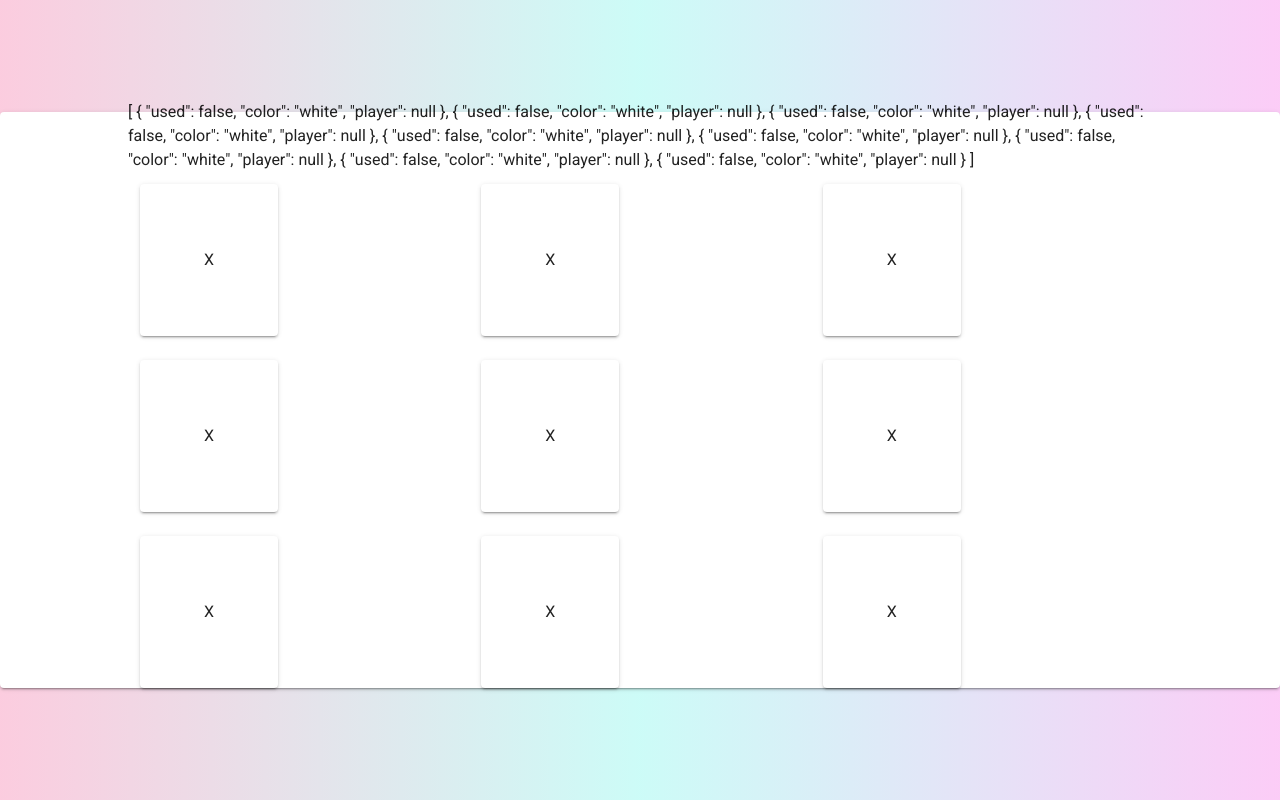
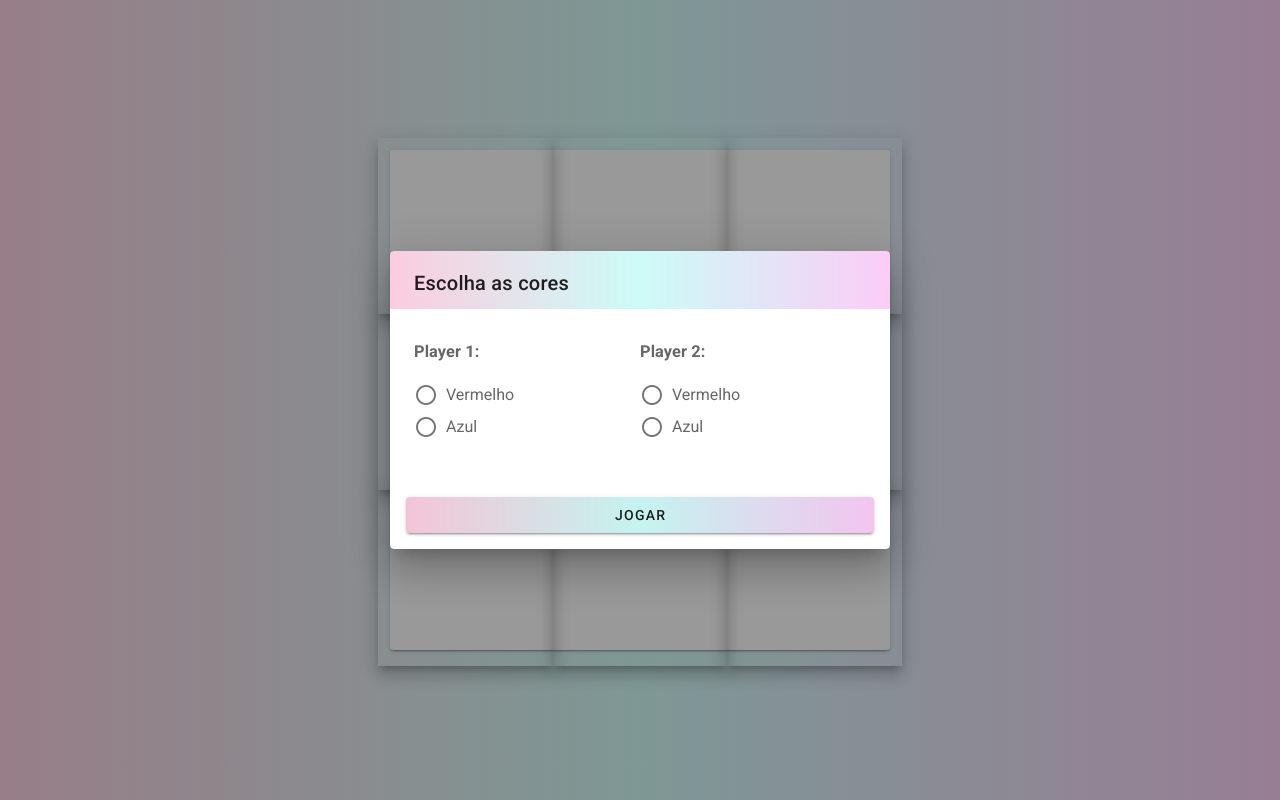
Before and after one commit to Ninja7k/the-hashgame, a Vue app in the folder front/: page / in a window 1280 px wide. Built offline with nearby package versions, Linux system fonts and the light colour scheme.

Commit message:
Adicinado icones X e O e cores

```diff
--- a/front/package.json
+++ b/front/package.json
@@ -10,6 +10,7 @@
   "dependencies": {
     "core-js": "^3.8.3",
     "register-service-worker": "^1.7.2",
+    "sweetalert2": "^11.4.23",
     "vue": "^2.6.14",
     "vue-router": "^3.5.1",
     "vuetify": "^2.6.0",
--- a/front/src/views/GameZone.vue
+++ b/front/src/views/GameZone.vue
@@ -1,26 +1,86 @@
 <template
 >
   <div class="gradiente_dark_blue size_all">
+    <v-dialog
+      persistent
+      v-model="dialog"
+      max-width="500px"
+      class="elevation-18"
+    >
+      <v-card>
+        <v-card-title class="gradiente_dark_blue"
+          >Escolha as cores</v-card-title
+        >
+        <v-card-text class="mx-auto d-flex flex mt-8">
+          <div class="" style="width: 50%">
+            <h3>Player 1:</h3>
+            <v-radio-group v-model="player_color_0">
+              <v-radio value="red" label="Vermelho"> </v-radio>
+              <v-radio value="blue" label="Azul">> </v-radio>
+            </v-radio-group>
+          </div>
+          <div class="" style="width: 50%">
+            <h3>Player 2:</h3>
+            <v-radio-group v-model="player_color_1">
+              <v-radio value="red" label="Vermelho"> </v-radio>
+              <v-radio value="blue" label="Azul"> </v-radio>
+            </v-radio-group>
+          </div>
+        </v-card-text>
+        <div class="d-flex flex-column">
+          <v-btn class="gradiente_dark_blue ma-4" @click="setPLayers()"
+            >JOGAR</v-btn
+          >
+        </div>
+      </v-card>
+    </v-dialog>
     <div class="d-flex size_all">
-      <v-card class="white mx-auto my-auto" style="min-width: 800px">
-        <v-row class="mx-16 px-16">
-          {{ cards }}
+      <v-card
+        class="white mx-auto my-auto"
+        style="
+          min-width: 500px;
+          max-width: 500px;
+          min-height: 500px;
+          max-height: 500px;
+        "
+      >
+        <v-row class="">
           <v-col
-            class="flex d-flex"
+            class="pa-8 elevation-10 flex d-flex"
             cols="4"
             v-for="(card, i) in cards"
             :key="i"
+            :aspect-ratio="1 / 1"
           >
             <v-card
-              :aspect-ratio="1 / 1"
-              class="pa-16"
+              class="
+                ma-4
+                white
+                mx-auto
+                d-flex
+                align-center
+                justify-center
+                elevation-0
+              "
+              style="width: 80px; height: 80px"
               v-if="card.used === false"
               @click="handleThrow(i)"
-              >X</v-card
             >
-            <v-card v-if="card.used === true" class="pa-16">{{
-              card.player
-            }}</v-card>
+            </v-card>
+            <v-card
+              v-if="card.used === true"
+              class="
+                ma-4
+                mx-auto
+                d-flex
+                align-center
+                justify-center
+                elevation-0
+              "
+              style="width: 80px; height: 80px"
+            >
+              <v-icon :color="card.color" size="100">{{ card.icon }}</v-icon>
+            </v-card>
           </v-col>
         </v-row>
       </v-card>
@@ -32,14 +92,37 @@
 export default {
   name: "GameZone",
   methods: {
+    setPLayers() {
+      if (!this.player_color_0 && !this.player_color_1) {
+        alert("Insira as cores");
+      }
+      if (
+        this.player_color_0 &&
+        this.player_color_1 &&
+        this.player_color_0 === this.player_color_1
+      ) {
+        alert("Cores não podem ser iguais!");
+      }
+      if (
+        this.player_color_0 &&
+        this.player_color_1 &&
+        this.player_color_0 != this.player_color_1
+      ) {
+        alert("OK");
+        this.dialog = false;
+      }
+    },
     handleThrow(i) {
       this.cards[i].color = this.player_current.color;
+      this.cards[i].icon = this.player_current.icon;
       if (this.player_current.player === 0) {
         this.player_current.player = 1;
+        this.player_current.icon = this.players[1].icon;
         this.player_current.color = this.players[1].color;
       } else {
         this.player_current.player = 0;
         this.player_current.color = this.players[0].color;
+        this.player_current.icon = this.players[0].icon;
       }
 
       this.cards[i].player = this.player_current.player;
@@ -48,23 +131,47 @@ export default {
   },
   data() {
     return {
-      player_current: { color: "blue", player: 0 },
+      dialog: true,
+      player_current: { color: "blue", player: 0, icon: "mdi-close" },
+
+      player_color_0: "",
+      player_color_1: "",
 
       players: [
-        { color: "blue", player: 0 },
-        { color: "red", player: 1 },
+        { color: "blue", player: 0, icon: "mdi-close" },
+        { color: "red", player: 1, icon: "mdi-circle-outline" },
       ],
 
       cards: [
-        { used: false, color: "white", player: null },
-        { used: false, color: "white", player: null },
-        { used: false, color: "white", player: null },
-        { used: false, color: "white", player: null },
-        { used: false, color: "white", player: null },
-        { used: false, color: "white", player: null },
-        { used: false, color: "white", player: null },
-        { used: false, color: "white", player: null },
-        { used: false, color: "white", player: null },
+        { used: false, color: "white", player: null, icon: "" },
+        {
+          used: false,
+          color: "white",
+          player: null,
+          icon: "",
+        },
+        { used: false, color: "white", player: null, icon: "" },
+        {
+          used: false,
+          color: "white",
+          player: null,
+          icon: "",
+        },
+        { used: false, color: "white", player: null, icon: "" },
+        {
+          used: false,
+          color: "white",
+          player: null,
+          icon: "",
+        },
+        { used: false, color: "white", player: null, icon: "" },
+        {
+          used: false,
+          color: "white",
+          player: null,
+          icon: "",
+        },
+        { used: false, color: "white", player: null, icon: "" },
       ],
     };
   },
```
Also changed, not shown: 1 other file (tests, documents, lock files or other folders).
